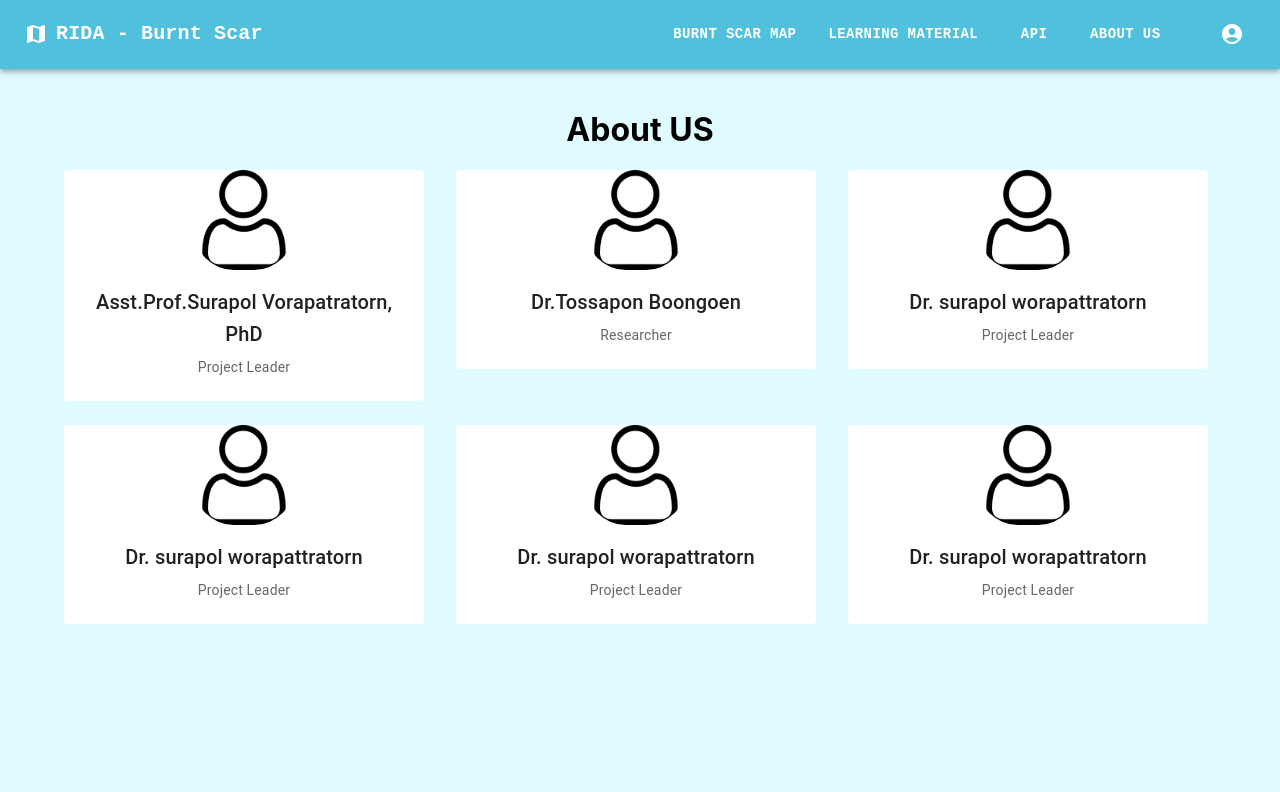
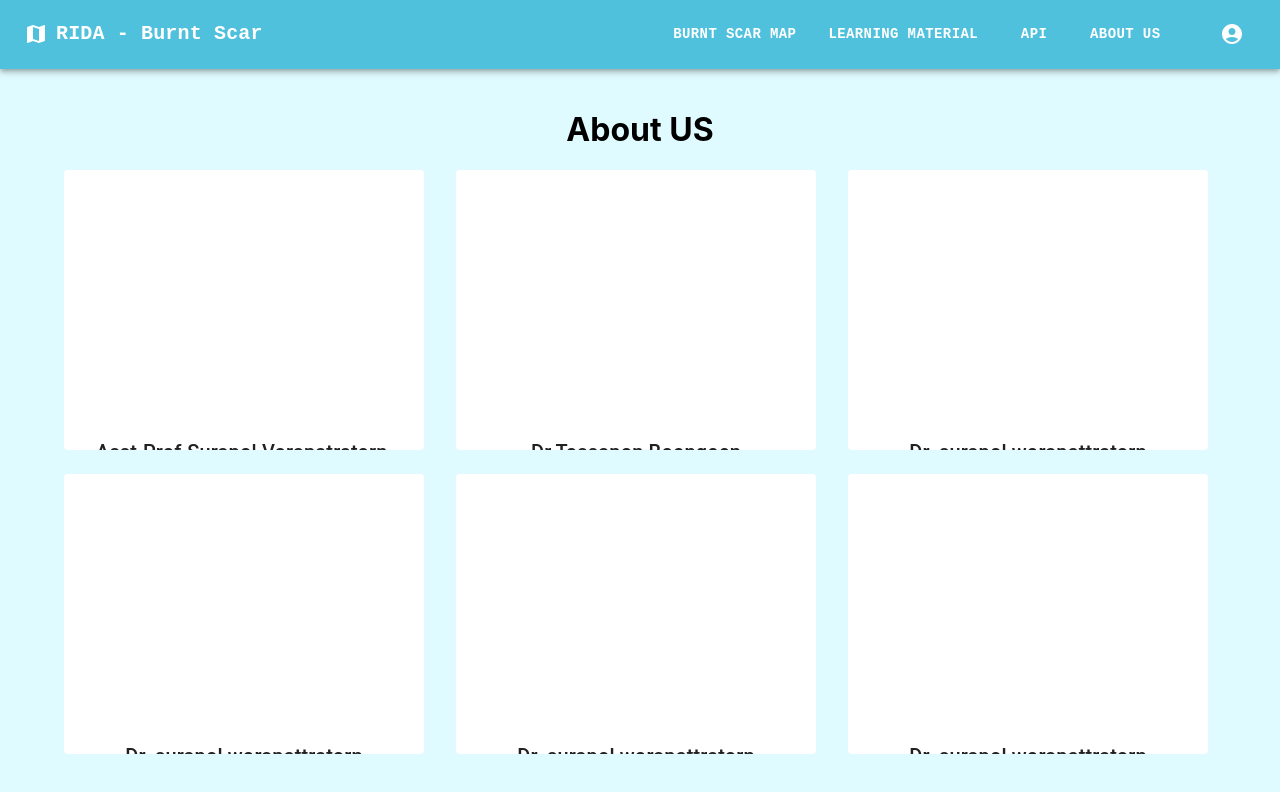
Before and after one commit to kiritop/RIDAProjectBurnScar, a React app in the folder web-app/: page /about_us in a window 1280 px wide. Shown: the top 792 px of the page. Built offline with nearby package versions, Linux system fonts and the light colour scheme.

Commit message:
update layout card

```diff
--- a/web-app/src/pages/Aboutus.js
+++ b/web-app/src/pages/Aboutus.js
@@ -61,19 +61,18 @@ function AboutUS() {
         <Grid container spacing={3}>
           {items.map((item, index) => (
             <Grid key={index} xs={12} sm={6} md={4} item>
-              <Card sx={{ maxWidth: 360, boxShadow: "none" }}>
+              <Card sx={{ maxWidth: 360, boxShadow: "none" , height: '35vh' }}>
                 {/* Card media for the image */}
 
                 <center>
                   <CardMedia
-                    sx={{ height: 100, width: 100, borderRadius: 10 }} // Set the height and width to make the image smaller
-                    image={item.imageUrl} // Use item's imageUrl
-                    title={item.name} // Use item's name as the title
+                    sx={{ height: 250, width: 100, borderRadius: 10 }} // Set the height and width to make the image smaller
+                    // image={item.imageUrl} // Use item's imageUrl
                   />
                 </center>
 
                 {/* Card content for text */}
-                <CardContent>
+                <CardContent sx={{ display: 'flex', flexDirection: 'column', justifyContent: 'center' }}>
                   <Typography gutterBottom variant="h6" component="div" align="center">
                     {item.name}
                   </Typography>
--- a/web-app/src/pages/Course.js
+++ b/web-app/src/pages/Course.js
@@ -24,7 +24,7 @@ const Carddetail = [
   {
     img: "unit4.png",
     id: 4,
-    title: "Unit 4 Material Learning",
+    title: "Unit 4 Machine Learning",
     desc: "Lizards are a widespread group of squamate reptiles, with over 6,000 species, ranging across all",
   },
 ];
@@ -72,17 +72,17 @@ function Course({ e }) {
         <Grid container spacing={3}>
           {Carddetail.map((e, index) => (
             <Grid item xs={3} key={index}>
-              <Card sx={{ maxWidth: 400, height: 500 }}>
+              <Card sx={{ maxWidth: 400, height: '25vh' }}>
                 <CardActionArea onClick={() => handlePdfClick(e.id)}>
                   <CardMedia component="img" height="200" image={e.img} alt="unit1" />
                   <CardContent>
                     <Typography variant="body2" color="text.secondary">
                       <h4>{e.title}</h4>
                     </Typography>
-                    <Typography variant="body2" color="text.secondary">
+                    {/* <Typography variant="body2" color="text.secondary">
                       Lizards are a widespread group of squamate reptiles, with over 6,000 species, ranging across all
                       continents except Antarctica
-                    </Typography>
+                    </Typography> */}
                   </CardContent>
                 </CardActionArea>
               </Card>
```
